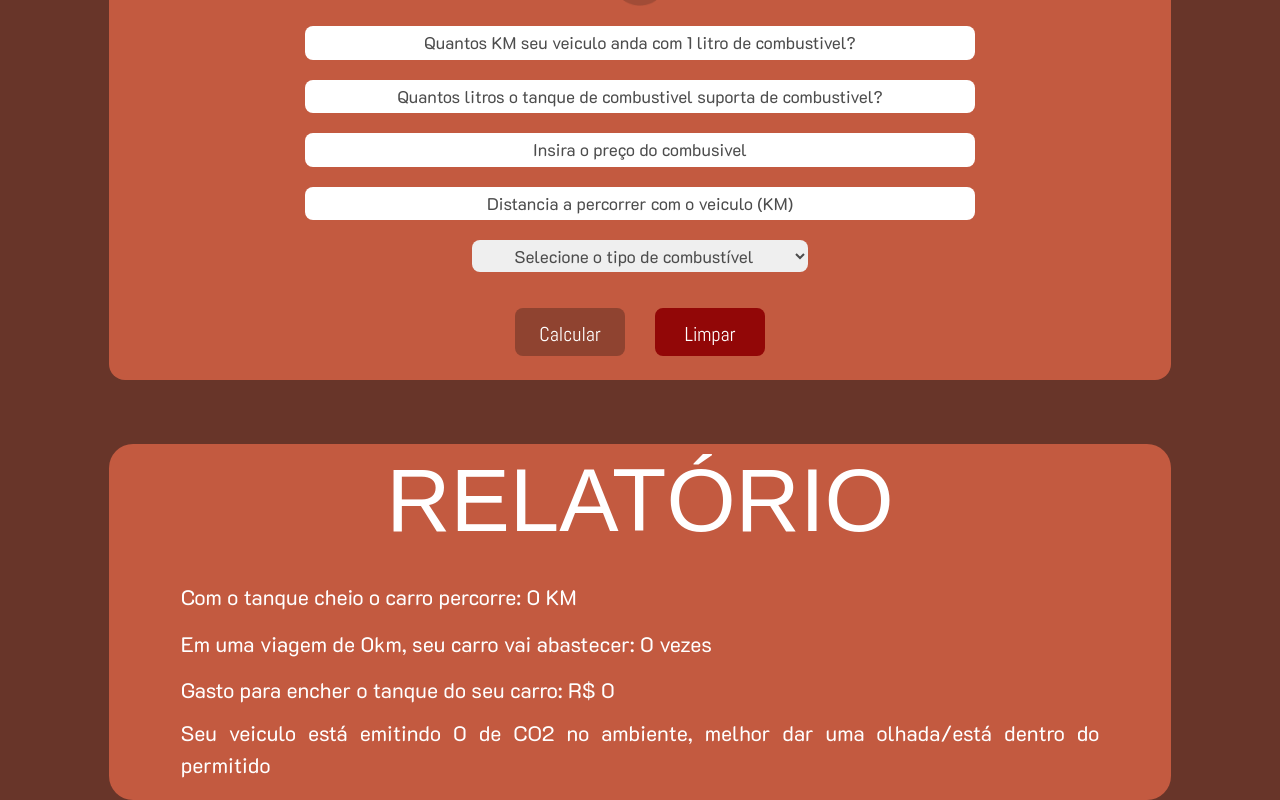
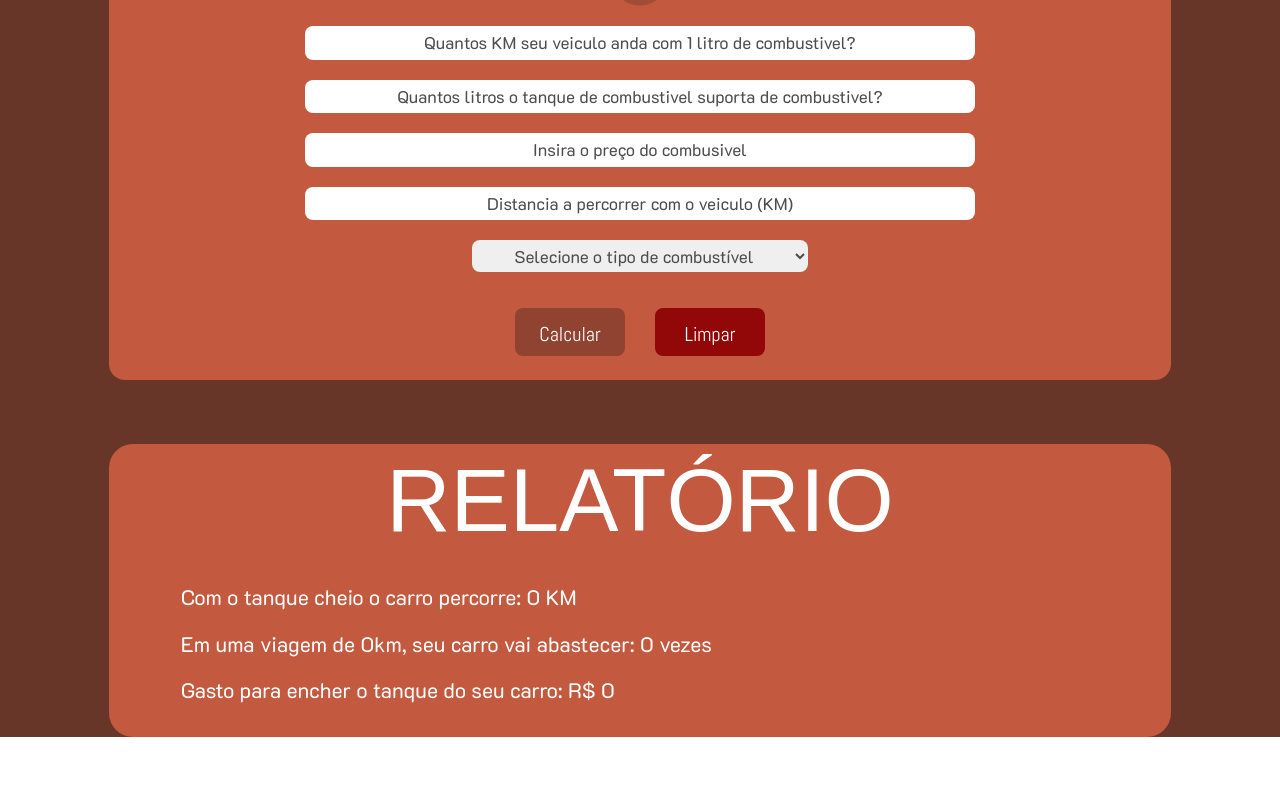
Before and after one commit to Guilherme-Ferreira-Tombini/Fisher-combustion, a Next.js app: page / in a window 1280 px wide. Shown: the part 1098-1898 px from the top of the page. After the commit the page ends 1835 px from the top, so only its background shows below. Built offline with nearby package versions, Linux system fonts and the light colour scheme; a web font is replaced by a local one.

Commit message:
style: add coment text

```diff
--- a/src/app/components/DataReport.tsx
+++ b/src/app/components/DataReport.tsx
@@ -20,7 +20,7 @@ export default function DataReport(props:any){
                     </span>
 
                     <span className="mt-3">
-                        Seu veiculo está emitindo 0 de CO2 no ambiente, melhor dar uma olhada/está dentro do permitido
+                        {/* Seu veiculo está emitindo 0 de CO2 no ambiente, melhor dar uma olhada/está dentro do permitido */}
                     </span>
                 </div>
             </div>
```
